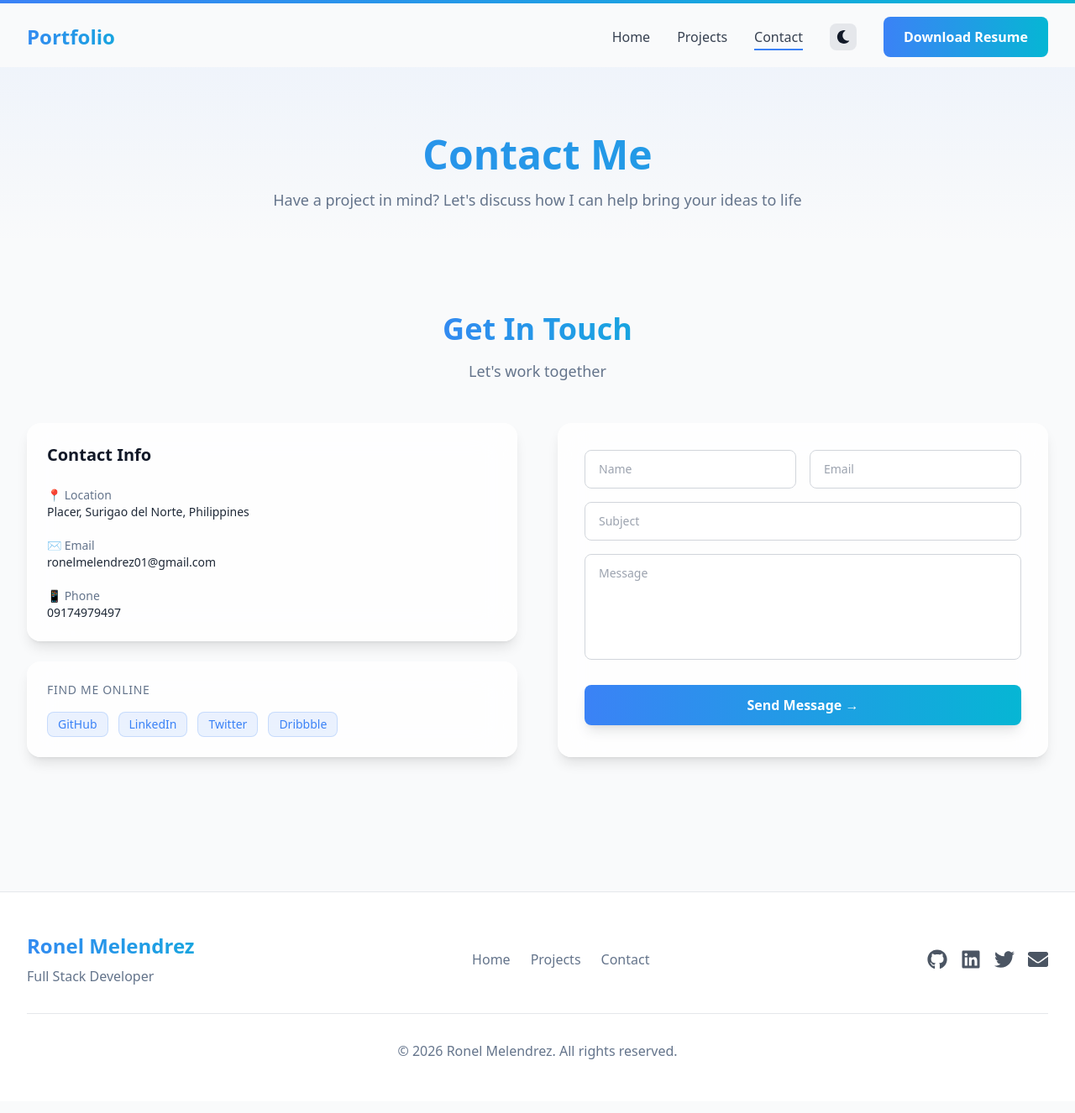
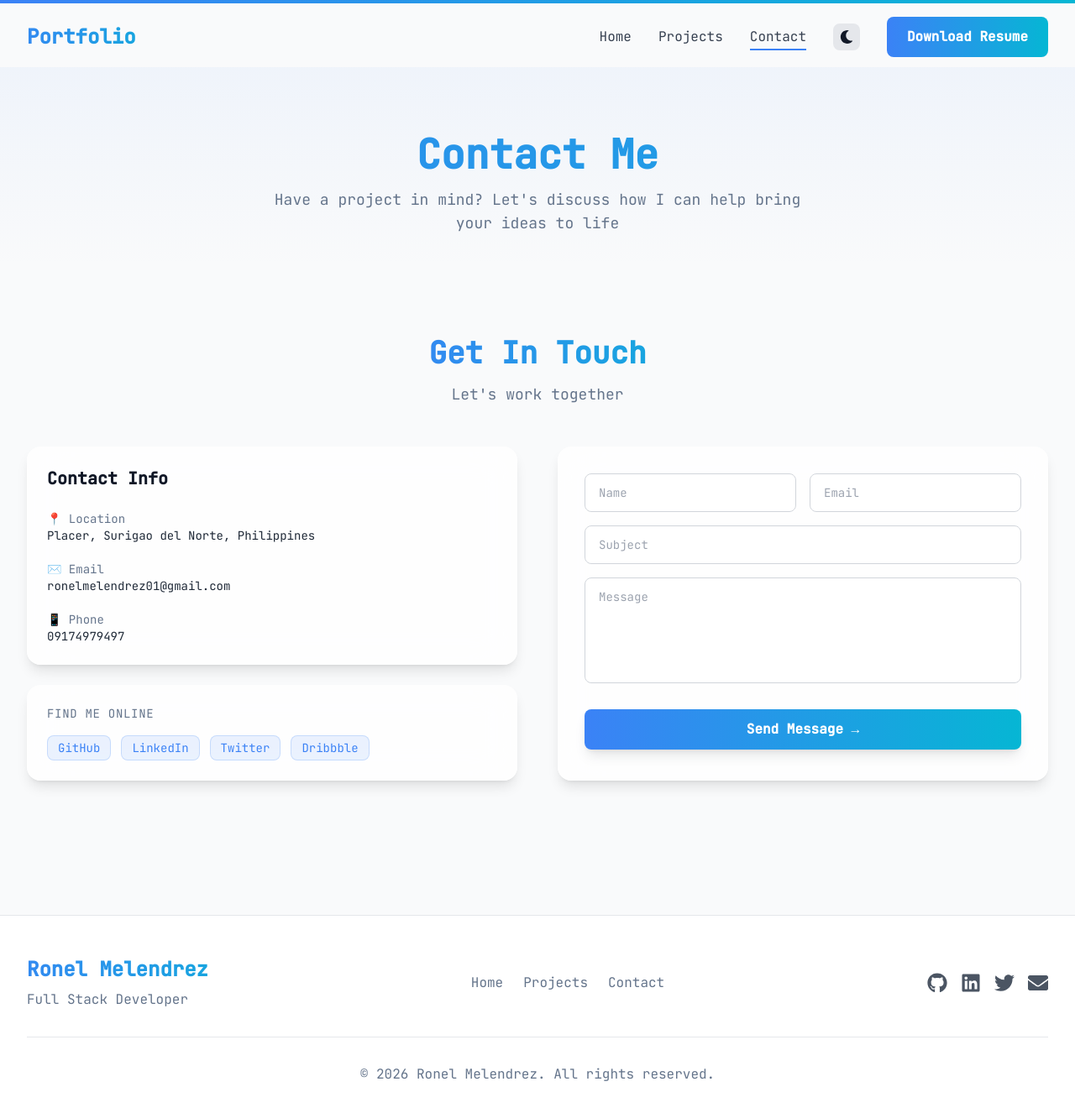
Before and after one commit to Ronelmelendrez/My_Portfolio, a React (Vite) app: page /contact in a window 1280 px wide. Shown: the top 1326 px of the page at 84% size. Built offline with nearby package versions, Linux system fonts and the light colour scheme.

Commit message:
refactor: use font-mono across the website

```diff
--- a/src/components/common/SectionTitle.tsx
+++ b/src/components/common/SectionTitle.tsx
@@ -16,7 +16,7 @@ const SectionTitle: React.FC<SectionTitleProps> = ({ title, subtitle, centered =
       viewport={{ once: true }}
       transition={{ duration: 0.5 }}
     >
-      <h2 className="text-3xl md:text-4xl font-bold mb-4">
+      <h2 className="text-3xl md:text-4xl font-bold mb-4 font-mono">
         <span className="gradient-text">{title}</span>
       </h2>
       {subtitle && <p className="text-grayText dark:text-gray-400 text-lg max-w-2xl mx-auto">{subtitle}</p>}
--- a/src/components/layout/Footer.tsx
+++ b/src/components/layout/Footer.tsx
@@ -8,7 +8,7 @@ const Footer: React.FC = () => {
   const currentYear = new Date().getFullYear();
 
   return (
-    <footer className="bg-white dark:bg-navy-light border-t border-gray-200 dark:border-gray-800 mt-20">
+    <footer className="font-mono bg-white dark:bg-navy-light border-t border-gray-200 dark:border-gray-800 mt-20">
       <div className="max-w-7xl mx-auto px-4 sm:px-6 lg:px-8 py-12">
         <div className="flex flex-col md:flex-row justify-between items-center gap-6">
           <motion.div
--- a/src/components/layout/Navbar.tsx
+++ b/src/components/layout/Navbar.tsx
@@ -34,7 +34,7 @@ const Navbar: React.FC = () => {
         scrolled ? "glass shadow-lg py-3" : "bg-transparent py-5"
       }`}
     >
-      <div className="max-w-7xl mx-auto px-4 sm:px-6 lg:px-8">
+      <div className="font-mono max-w-7xl mx-auto px-4 sm:px-6 lg:px-8">
         <div className="flex justify-between items-center">
           <Link to="/">
             <motion.div
@@ -98,7 +98,7 @@ const Navbar: React.FC = () => {
         transition={{ duration: 0.3 }}
         className="md:hidden overflow-hidden glass mt-3"
       >
-        <div className="flex flex-col items-center gap-4 py-6">
+        <div className="font-mono flex flex-col items-center gap-4 py-6">
           {navLinks.map((link) => (
             <Link
               key={link.path}
--- a/src/components/sections/Contact.tsx
+++ b/src/components/sections/Contact.tsx
@@ -41,7 +41,7 @@ const Contact: React.FC = () => {
   return (
     <section
       id="contact"
-      className="py-20 bg-gray-50 dark:bg-navy/30"
+      className="font-mono py-20 bg-gray-50 dark:bg-navy/30"
     >
       <Container>
         <SectionTitle
--- a/src/components/sections/Experience.tsx
+++ b/src/components/sections/Experience.tsx
@@ -17,7 +17,7 @@ const Experience: React.FC = () => {
   return (
     <section
       ref={ref}
-      className="relative overflow-hidden py-20 bg-gray-50 dark:bg-navy/30"
+      className="font-mono relative overflow-hidden py-20 bg-gray-50 dark:bg-navy/30"
     >
       <Container>
         <SectionTitle
--- a/src/components/sections/Hero.tsx
+++ b/src/components/sections/Hero.tsx
@@ -6,7 +6,7 @@ import { TypeAnimation } from "react-type-animation";
 
 const Hero: React.FC = () => {
   return (
-    <section className="min-h-screen flex items-center justify-center relative overflow-hidden">
+    <section className="font-mono min-h-screen flex items-center justify-center relative overflow-hidden">
       {/* Animated Background */}
       <div className="absolute inset-0 -z-10">
         <div className="absolute top-20 left-10 w-72 h-72 bg-electric/20 rounded-full blur-3xl animate-pulse"></div>
--- a/src/components/sections/Projects.tsx
+++ b/src/components/sections/Projects.tsx
@@ -28,7 +28,7 @@ const Projects: React.FC<ProjectsProps> = ({ featured = false }) => {
         );
 
   return (
-    <section className="relative py-20 overflow-hidden">
+    <section className="font-mono relative py-20 overflow-hidden">
       {/* Background glow */}
       <div className="absolute inset-0 pointer-events-none">
         <div className="absolute top-20 left-0 h-72 w-72 rounded-full bg-electric/10 blur-3xl" />
--- a/src/components/sections/Services.tsx
+++ b/src/components/sections/Services.tsx
@@ -24,7 +24,7 @@ const iconMap: Record<string, React.ElementType> = {
 
 const Services: React.FC = () => {
   return (
-    <section className="py-20 bg-gray-50 dark:bg-navy/30">
+    <section className="font-monopy-20 bg-gray-50 dark:bg-navy/30">
       <Container>
         <SectionTitle
           title="Services I Offer"
--- a/src/components/sections/Skills.tsx
+++ b/src/components/sections/Skills.tsx
@@ -10,7 +10,7 @@ const Skills: React.FC = () => {
   const categories = [...new Set(skills.map((s) => s.category))];
 
   return (
-    <section className="py-20 relative overflow-hidden" ref={ref}>
+    <section className="font-mono relative overflow-hidden" ref={ref}>
       <div className="absolute inset-0 bg-gradient-to-br from-electric/5 via-transparent to-cyan/5 pointer-events-none"></div>
       <Container>
         <SectionTitle title="Skills & Technologies" subtitle="My technical expertise" />
--- a/src/components/sections/Testimonial.tsx
+++ b/src/components/sections/Testimonial.tsx
@@ -17,7 +17,7 @@ const Testimonials: React.FC = () => {
   };
 
   return (
-    <section className="py-20">
+    <section className="font-mono py-20">
       <Container>
         <SectionTitle title="Client Testimonials" subtitle="What people say about my work" />
 
--- a/src/pages/Contact.tsx
+++ b/src/pages/Contact.tsx
@@ -11,7 +11,7 @@ const ContactPage: React.FC = () => {
       exit={{ opacity: 0 }}
       transition={{ duration: 0.5 }}
     >
-      <section className="pt-20 pb-10 bg-gradient-to-b from-electric/5 to-transparent">
+      <section className="font-mono pt-20 pb-10 bg-gradient-to-b from-electric/5 to-transparent">
         <Container>
           <div className="text-center">
             <h1 className="text-4xl md:text-5xl font-bold mb-4 gradient-text">Contact Me</h1>
--- a/src/pages/Projects.tsx
+++ b/src/pages/Projects.tsx
@@ -12,7 +12,7 @@ const ProjectsPage: React.FC = () => {
       exit={{ opacity: 0 }}
       transition={{ duration: 0.5 }}
     >
-      <section className="pt-20 pb-10 bg-gradient-to-b from-electric/5 to-transparent">
+      <section className="font-mono pt-20 pb-10 bg-gradient-to-b from-electric/5 to-transparent">
         <Container>
           <div className="text-center">
             <h1 className="text-4xl md:text-5xl font-bold mb-4 gradient-text">All Projects</h1>
```
